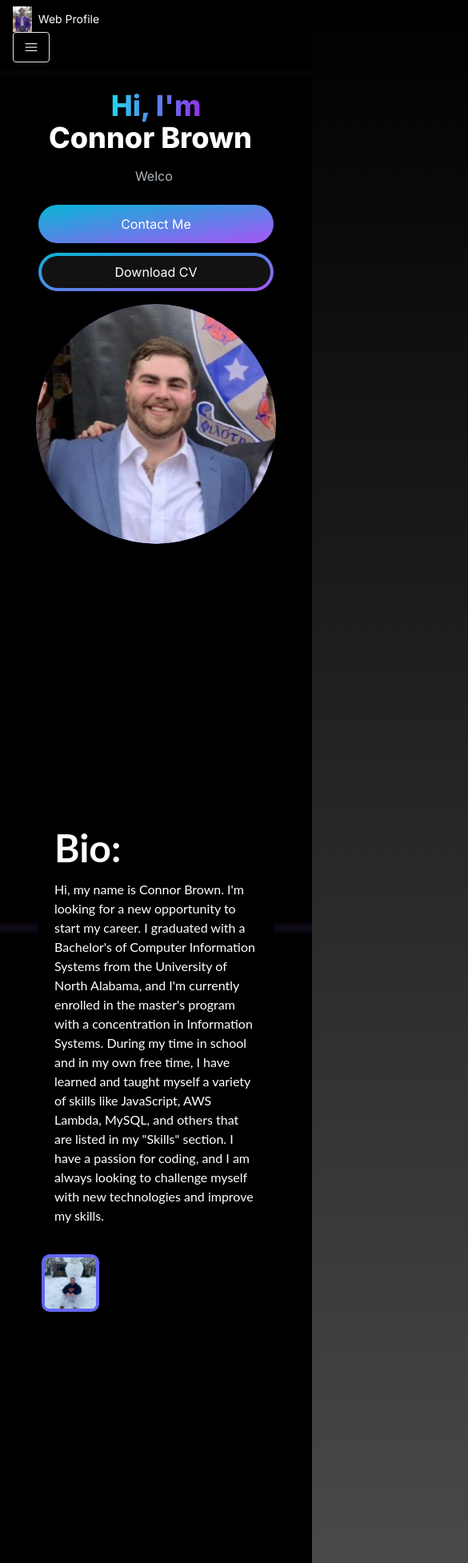
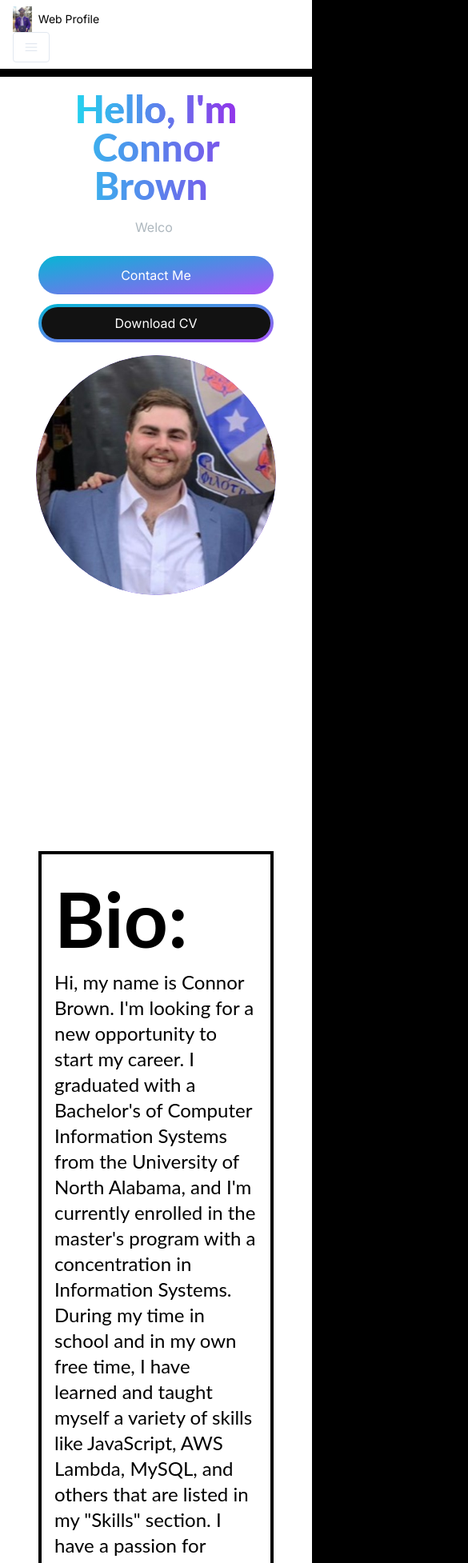
Before and after one commit to ConnorLBrown/DevWebsiteConnor, a Next.js app: page / in a window 390 px wide. Shown: the top 1954 px of the page at 80% size, 585 px wide, since content can reach past the window. Built offline with nearby package versions, Linux system fonts and the light colour scheme.

Commit message:
files from work 5/8

```diff
--- a/src/app/components/Bio.jsx
+++ b/src/app/components/Bio.jsx
@@ -1,6 +1,7 @@
 "use client";
 import React, { useTransition, useState } from "react";
 import BioPic from "./BioPic";
+import SkillsSection from "./SkillsSection";
 
 const Bio = () => {
   const [tab, setTab] = useState("languages");
@@ -13,10 +14,14 @@ const Bio = () => {
   };
 
   return (
-    <section className="border-2 border-black border-opacity-100 bg-indigo-400">
-      <div className="border-2 border-black border-opacity-100 bg-black">
-        <h2 className="text-5xl font-sans font-bold text-white mt-8 mb-4 px-4 xl:px-16">Bio:</h2>
-        <p className="text-base font-sans lg:text-lg mb-8 px-4 xl:px-16 text-white">
+    <section className="border-2 border-black border-opacity-100 bg-transparent">
+    <div className="border-2 border-black border-opacity-100 bg-transparent flex flex-wrap">
+  <div className="w-full lg:w-1/2 order-2 lg:order-1 flex items-center justify-center" style={{ paddingRight: '4rem' }}>
+    <BioPic className='Object-cover=h-full w-full object-cover' style={{ width: '100%', maxWidth: '400px', fit:'cover' }} />
+  </div>
+  <div className="w-full lg:w-1/2 order-1 lg:order-2">
+    <h2 className="text-8xl font-sans font-bold text-black mt-8 mb-4 px-4 xl:px-16">Bio:</h2>
+    <p className="text-2xl font-sans lg:text-lg mb-8 px-4 xl:px-16 text-black">
       Hi, my name is Connor Brown. I'm looking for a new opportunity to start my career.
       I graduated with a Bachelor's of Computer Information Systems from the University
       of North Alabama, and I'm currently enrolled in the master's program with a concentration
@@ -24,11 +29,12 @@ const Bio = () => {
       and taught myself a variety of skills like JavaScript, AWS Lambda, MySQL, and others that are
       listed in my "Skills" section. I have a passion for coding, and I am always looking to challenge
       myself with new technologies and improve my skills.
+      <SkillsSection />
     </p>
   </div>
-      <div className="border-2 border-black border-opacity-100 bg-black">
-        <BioPic />
 </div>
+
+
     </section>
 
   );
--- a/src/app/components/BioPic.jsx
+++ b/src/app/components/BioPic.jsx
@@ -3,15 +3,15 @@ import Image from 'next/image';
 import MyLogo from "../../../public/CB.png";
 
 const BioPic = () => {
-    return (
-      <div className="relative" style={{ width: '25%', paddingTop: '25%', }}>
-       <div className="absolute inset-0 bg-white overflow-hidden" style={{ border: '3pt solid #6366f1', borderRadius: '10px'}}>
-          <div className="relative w-full h-full">
-            <Image src={MyLogo} layout="fill" objectFit="cover" />
-          </div>
+  return (
+    <div className="relative" style={{ width: '66.666%', paddingTop: '66.666%' }}>
+      <div className="absolute inset-0 bg-white overflow-hidden" style={{ border: '1.5pt solid slate', borderRadius: '10px'}}>
+        <div className="relative w-full h-full">
+          <Image src={MyLogo} layout="fill" objectFit="cover" />
         </div>
       </div>
-    );
+    </div>
+  );
 };
 
 export default BioPic;
--- a/src/app/components/HeroSection.jsx
+++ b/src/app/components/HeroSection.jsx
@@ -9,7 +9,7 @@ import Link from "next/link";
 
 const HeroSection = () => {
   return (
-    <section className="bg-black lg:py-16">
+    <section className="bg-white lg:py-16">
       <div className="grid grid-cols-1 sm:grid-cols-12">
         <motion.div
           initial={{ opacity: 0, scale: 0.5 }}
@@ -17,9 +17,9 @@ const HeroSection = () => {
           transition={{ duration: 0.5 }}
           className="col-span-8 place-self-center text-center sm:text-left justify-self-start"
         >
-          <h1 className="text-white mb-4 text-4xl sm:text-5xl lg:text-8xl lg:leading-normal font-extrabold">
+          <h1 className="capitalize text-transparent bg-clip-text bg-gradient-to-r from-primary-400 to-secondary-600 font-sans mb-4 text-5xl sm:text-5xl lg:text-8xl lg:leading-normal font-extrabold">
             <span className="text-transparent bg-clip-text bg-gradient-to-r from-primary-400 to-secondary-600">
-              Hi, I&apos;m{" "}
+              Hello, I&apos;m{" "}
             </span>
             <br></br>
             <TypeAnimation
--- a/src/app/components/Navbar.jsx
+++ b/src/app/components/Navbar.jsx
@@ -26,19 +26,19 @@ const Navbar = () => {
   const [navbarOpen, setNavbarOpen] = useState(false);
 
   return (
-    <nav className="fixed top-0 left-0 right-0 z-10 bg-gradient-to-b from-black to-black">
+    <nav className="fixed top-0 left-0 right-0 z-10 bg-white">
       <div className="container mx-auto px-4">
         <div className="flex items-center justify-between py-2 lg:py-4 font-Lato"> {/* Apply font here */}
           <div className="mobile-menu block md:hidden">
             <div className="flex items-center">
               <Image src={myLogo} className="h-8 w-auto mr-2" alt="Logo" />
               <div>
-                <p className="text-white text-sm">Web Profile</p>
+                <p className="text-black text-sm">Web Profile</p>
               </div>
             </div>
             <button
               onClick={() => setNavbarOpen(!navbarOpen)}
-              className="flex items-center px-3 py-2 border rounded border-slate-200 text-slate-200 hover:text-white hover:border-white"
+              className="flex items-center px-3 py-2 border rounded border-slate-200 text-slate-200 hover:text-stone-300 hover:border-black"
             >
               {navbarOpen ? (
                 <XMarkIcon className="h-5 w-5" />
--- a/src/app/components/ProjectCard.jsx
+++ b/src/app/components/ProjectCard.jsx
@@ -24,9 +24,9 @@ const ProjectCard = ({ imgUrl, title, description, gitUrl, previewUrl }) => {
           </Link>
         </div>
       </div>
-      <div className="text-black rounded-b-xl mt-3 bg-white py-6 px-4">
-        <h5 className="text-xl font-semibold text-black mb-2 bg-white">{title}</h5>
-        <p className="text-black bg-white">{description}</p>
+      <div className="text-white rounded-b-xl mt-3 bg-black py-6 px-4">
+        <h5 className="text-xl font-semibold text-white mb-2 bg-black">{title}</h5>
+        <p className="text-white bg-black">{description}</p>
       </div>
     </div>
   );
--- a/src/app/components/ProjectsSection.jsx
+++ b/src/app/components/ProjectsSection.jsx
@@ -81,7 +81,7 @@ const ProjectsSection = () => {
 
   return (
     <section id="projects">
-      <h2 className="text-center text-6xl font-bold text-white mt-7 mb-4 md:mb-12">
+      <h2 className="text-center text-6xl font-bold text-black mt-7 mb-4 md:mb-12">
         My Projects
       </h2>
       <div className="text-white flex flex-row justify-center items-center gap-2 py-6">
--- a/src/app/components/SkillsSection.jsx
+++ b/src/app/components/SkillsSection.jsx
@@ -19,7 +19,7 @@ const skillsData= [
     ),
   },
   {
-    title: "Software Technologies",
+    title: "Software / Web",
     id: "software",
     skills: (
       <ul className="list-disc pl-5">
@@ -39,7 +39,7 @@ const skillsData= [
     ),
   },
   {
-    title: "Database Technologies",
+    title: "Database",
     id: "database",
     skills: (
       <ul className="list-disc pl-5">
@@ -49,27 +49,6 @@ const skillsData= [
         <li>MariaDB</li>
         <li>Access</li>
         <li>Excel</li>
-      </ul>
-    ),
-  },
-  {
-    title: "Education",
-    id: "education",
-    skills: (
-      <ul className="list-disc pl-5">
-        <li>University of North Alabama, Florence, AL</li>
-        <li>Master's, Concentration: Information Systems</li>
-        <li>Bachelor's, Major: Computer Information Systems</li>
-      </ul>
-    ),
-  },
-  {
-    title: "Certifications",
-    id: "certifications",
-    skills: (
-      <ul className="list-disc pl-5">
-        <li></li>
-        <li>Google Professional Cloud Developer</li>
       </ul>
     ),
   },
@@ -96,9 +75,6 @@ const SkillsSection = () => {
 
   return (
     <section id="projects" className="rounded-lg">
-    <p className="capitalize text-center text-4xl font-bold font-sans text-white mt-12 mb-8 md:mb-6" style={{ textShadow: '3px 3px 3px black', borderBottom: '3pt solid #6366f1' }}>
-  Some Things I've Learned Along The Way
-</p>
     <div className="text-white flex flex-row justify-center items-center gap-2 py-6">
         {skillsData.map((skill) => (
           <SkillsTag
@@ -112,9 +88,9 @@ const SkillsSection = () => {
 
       {/* Grid of buttons */}
       {selectedTag && (
-        <div className="w-full bg-gray-200 rounded-lg p-4 mt-3 border border-purple-300">
+        <div className="w-100% bg-white rounded-lg p-4 mt-3  ">
           {selectedTag.skills.type === "buttons" && (
-            <div className="flex bg-white flex-wrap gap-4">
+            <div className="w-65% bg-white rounded-lg p-4 mt-3 border-solid border-2 border-indigo-600 ">
               {selectedTag.skills.data.map((skill, index) => (
                 <button
                 key={index}
@@ -131,8 +107,8 @@ const SkillsSection = () => {
                 <button
                 key={index}
                 style={{
-                  backgroundColor: "#4a90e2",
-                  color: "white",
+                  backgroundColor: "rgba(0, 0, 0, 0.1)",
+                  color: "black",
                   fontSize: "1.5rem",
                   padding: "0.5rem 1rem",
                   border: "none",
@@ -141,9 +117,11 @@ const SkillsSection = () => {
                   marginBottom: "0.5rem",
                   marginBottom: "0.5rem",
                     marginRight: "0.5rem",
+                    font:"sans-serif",
                 }}
               >
                   {item.props.children}
+
                 </button>
               ))}
             </div>
--- a/src/app/globals.css
+++ b/src/app/globals.css
@@ -1,16 +1,18 @@
 @tailwind base;
 @tailwind components;
 @tailwind utilities;
-
+* {
+  bg-color: white;
+}
 :root {
   --foreground-rgb: 0, 0, 0;
   --background-start-rgb: 0, 0, 0;
   --background-end-rgb: 255, 255, 255;
 }
 
-@media (prefers-color-scheme: dark) {
+@media (prefers-color-scheme: light) {
   :root {
-    --foreground-rgb: 0, 0, 0;
+    --foreground-rgb: 100, 100, 100;
     --background-start-rgb: 0, 0, 0;
     --background-end-rgb: 0, 0, 0;
   }
--- a/src/app/page.js
+++ b/src/app/page.js
@@ -10,24 +10,12 @@ import grid from "public/grid.png";
 
 export default function Home() {
   return (
-    <main className="bg-black" style={{
-      backgroundImage: `url(${grid.src})`,
-      backgroundSize: 'cover',
-      backgroundRepeat: 'no-repeat',
-      backgroundPosition: 'center',
-    }}>
+    <main className="bg-white">
       <Navbar />
-      <div className="container mt-24 mx-auto px-12 py-4 bg-black" style={{
-        backgroundImage: `url(${grid.src})`,
-        backgroundSize: 'cover',
-        backgroundRepeat: 'no-repeat',
-        backgroundPosition: 'center',
-      }}>
+      <div className="container mt-24 mx-auto px-12 py-4 bg-white">
         <HeroSection />
         <div className="my-80"></div> {/* Space between sections */}
         <Bio />
-        <div className="my-80"></div> {/* Space between sections */}
-        <SkillsSection />
         <div className="my-80"></div> {/* Space between sections */}
         <ProjectsSection />
         <div className="my-80"></div> {/* Space between sections */}
```
Lines whose indentation alone changed are shown as unchanged.
